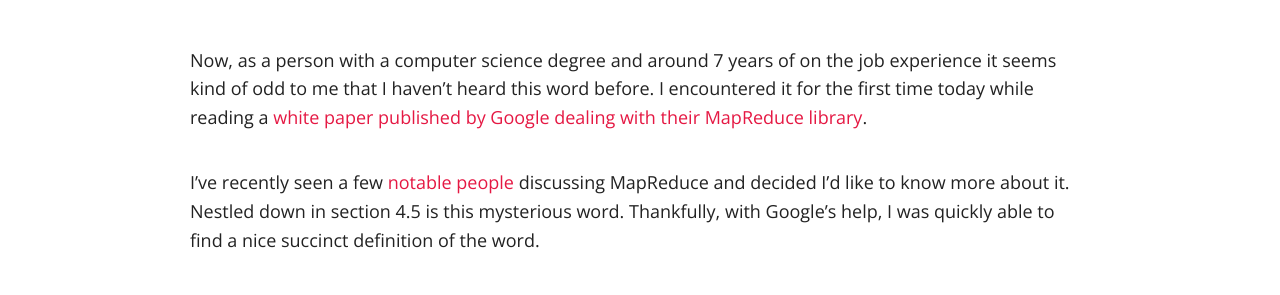
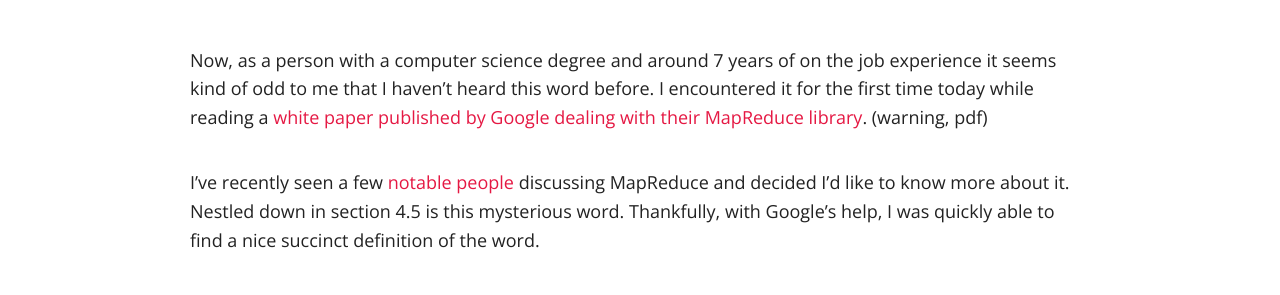
Before and after one commit to finalcut/finalcut.github.io, a Jekyll site: the page built from _posts/2006-08-23-word-of-day-idempotent.markdown, in a window 1280 px wide. Shown: the part 660-955 px from the top of the page. Built offline with Jekyll 4.4.1, drawn with Linux system fonts in a browser that asks for light colours; nearby versions of some CDN libraries; Markdown is read by kramdown in place of the engine named in the settings.

Commit message:
fix link to the google whitepaper

```diff
--- a/_posts/2006-08-23-word-of-day-idempotent.markdown
+++ b/_posts/2006-08-23-word-of-day-idempotent.markdown
@@ -13,7 +13,7 @@
 job experience it seems kind of odd to me that I haven't heard this word
 before. I encountered it for the first time today while reading a [white paper
 published by Google dealing with their MapReduce
-library](http://labs.google.com/papers/mapreduce.html).
+library](http://static.googleusercontent.com/media/research.google.com/en//archive/mapreduce-osdi04.pdf). (warning, pdf)
 
 
 I've recently seen a few
```
